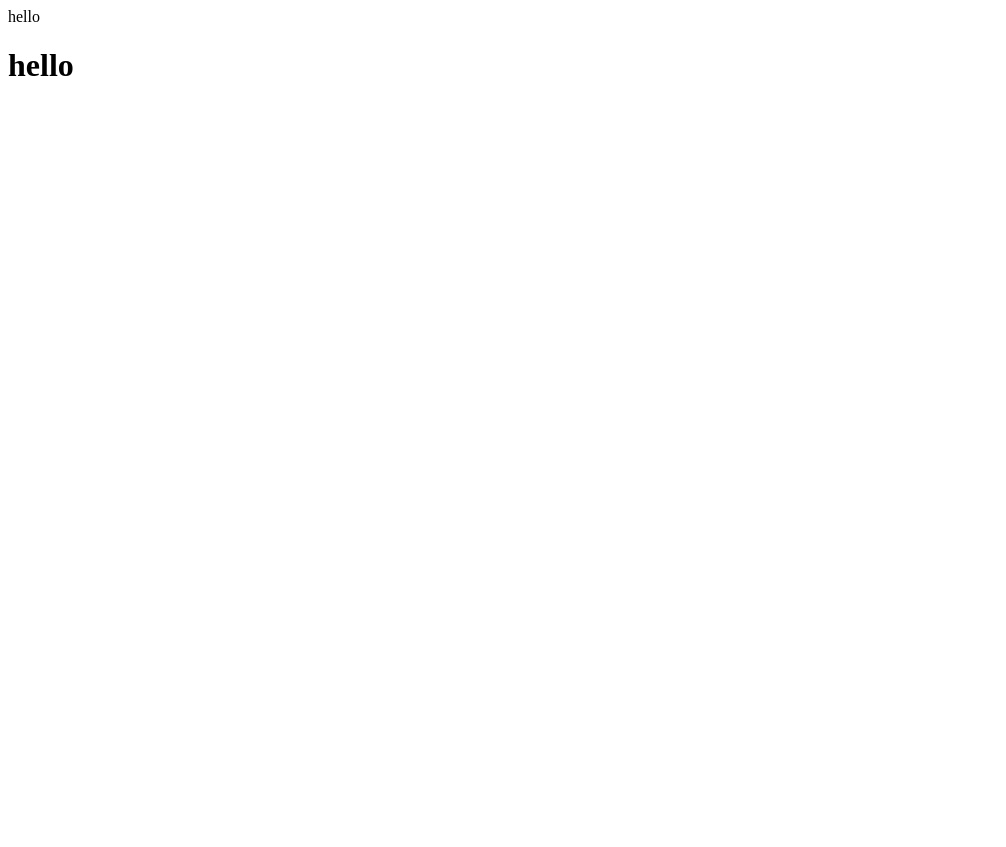
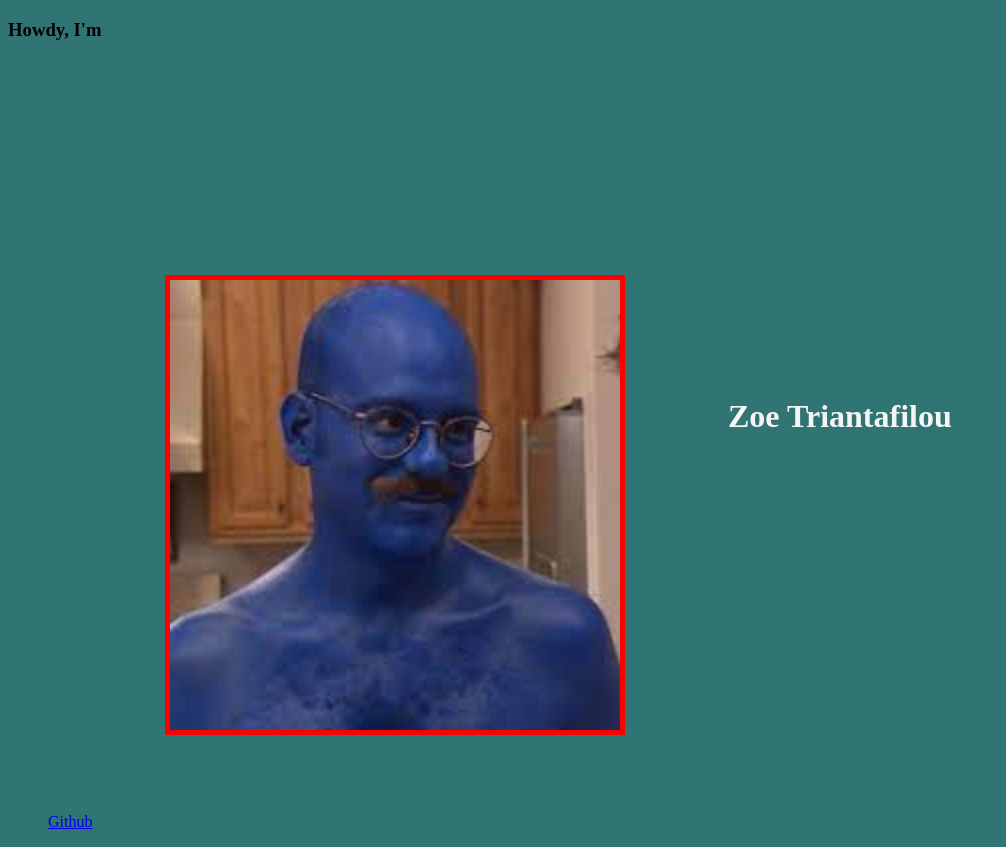
Before and after one commit to zoe-triantafilou/test, a plain HTML site: page index.html in a window 1280 px wide. Shown: the whole page, without its empty margins (0-1006 px from the left). Before the commit the page ends 800 px from the top, so only its background shows below. Drawn offline with Linux system fonts and the light colour scheme.

Commit message:
added picture files :wq

```diff
--- a/index.html
+++ b/index.html
@@ -1,2 +1,56 @@
-hello
-<h1> hello </h1>
+<!DOCTYPE html>
+<html>
+  <head>
+    <meta charset="utf-8">
+    <meta name="viewport" content="width=device-width, initial-scale=1">
+    <link rel="preconnect" href="https://fonts.googleapis.com">
+    <link rel="preconnect" href="https://fonts.gstatic.com" crossorigin>
+    <link href="https://fonts.googleapis.com/css2?family=Mukta:wght@300;600&display=swap" rel="stylesheet">
+    <title>Zoe's Portfolio Website</title>
+      <style>
+
+        body{ /*css comment*/
+            background-color: rgba(48, 116, 115, 1);
+        }
+        img{
+            position: absolute;
+            width: 450px;
+            height: 450px;
+            left: 165px;
+            top: 275px;
+            border-style: solid;
+            border-width: 5px;
+            border-color: red;
+        }
+        h1{
+            color: rgba(245, 245, 245, 1);
+            width: 266px;
+            padding: 0px;
+            border: 0px;
+            margin: 357px 454px 378px 720px;
+        }
+
+      </style>
+  </head>
+
+  <body> <!--html comment-->
+      <div>
+          <img src="tobias.jpg">
+          <div class="headertext">
+            <h3>Howdy, I'm</h3>
+            <h1>Zoe Triantafilou</h1>
+          </div>
+      </div>
+      <div class="about">
+            <div class="links">
+                <ul>
+                    <a href="google.com">
+                        Github
+                    </a>
+                </ul>
+            </div>
+
+      </div>
+  </body>
+
+</html>
```
Also changed, not shown: babyGru.jpg (added), tobias.jpg (added), zoe1.jpg (added), 3 other files.
